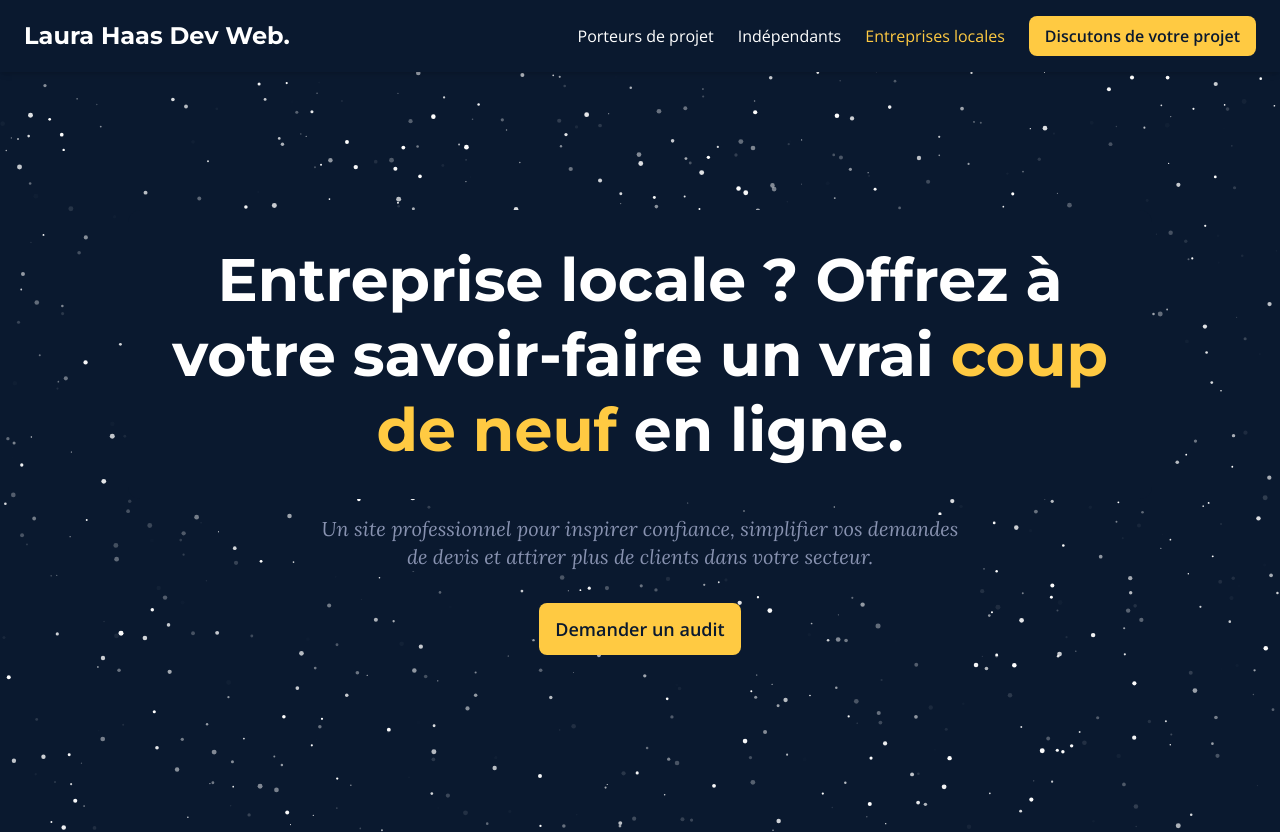
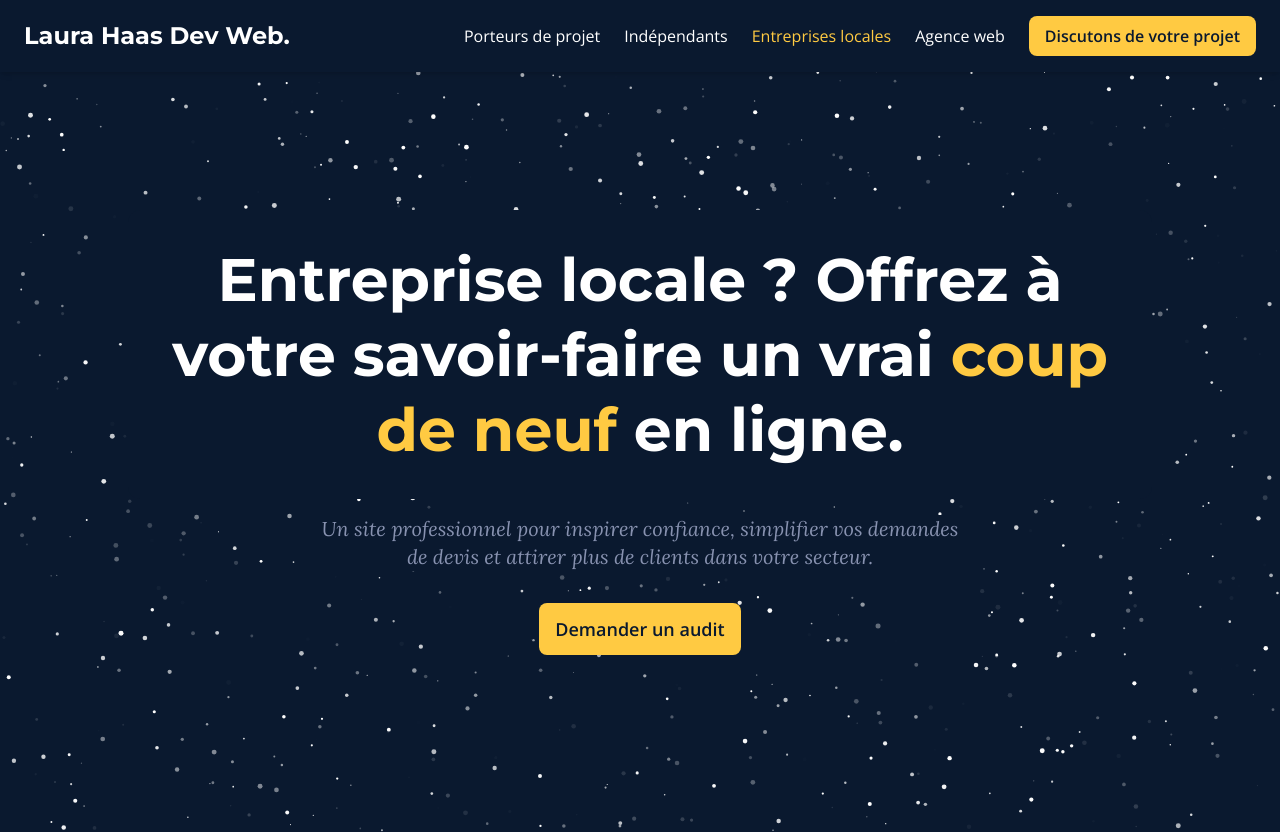
Before and after one commit to haaslaura/laura-haas-ei-front, a React (Vite) app: page /entreprise-locale in a window 1280 px wide. Shown: the top 834 px of the page. Built offline with nearby package versions, Linux system fonts and the light colour scheme.

Commit message:
Adding agence web link

```diff
--- a/src/layouts/Header.jsx
+++ b/src/layouts/Header.jsx
@@ -119,6 +119,16 @@ function Header() {
                         </NavLink>
                     </li>
                     <li>
+                        <NavLink
+                            to="/agence-web"
+                            className={({ isActive }) =>
+                                `hover:text-(--color-accent) transition-all ${isActive ? 'text-(--color-accent)' : ''}`
+                            }
+                        >
+                            Agence web
+                        </NavLink>
+                    </li>
+                    <li>
                         <button
                             onClick={(e) => {
                                 // transmet l'élément ouvreur à la modale via un CustomEvent
@@ -192,6 +202,14 @@ function Header() {
                             </Link>
                         </li>
                         <li>
+                            <Link
+                                onClick={() => setIsMobileMenuOpen(false)}
+                                to="/agence-web"
+                            >
+                                Agence web
+                            </Link>
+                        </li>
+                        <li>
                             <button
                                 // onClick={open}
                                 // className="bg-(--color-accent) text-(--color-dark-blue) py-2 px-4 mt-12 rounded-lg"
--- a/src/pages/Home.jsx
+++ b/src/pages/Home.jsx
@@ -76,10 +76,9 @@ const Home = () => {
                 displayTitle={false}
                 subtitle="Je collabore en marque blanche et propose des renforts fiables en développement front-end."
                 displaySeparation={false}
-                isButton={true}
-                isLinkAppearance={true}
-                linkText="Échangeons à ce sujet"
-                buttonAction={open}
+                isButton={false}
+                linkText="Découvrez nos offres"
+                url="/agence-web"
             />
         </section>
     );
```
